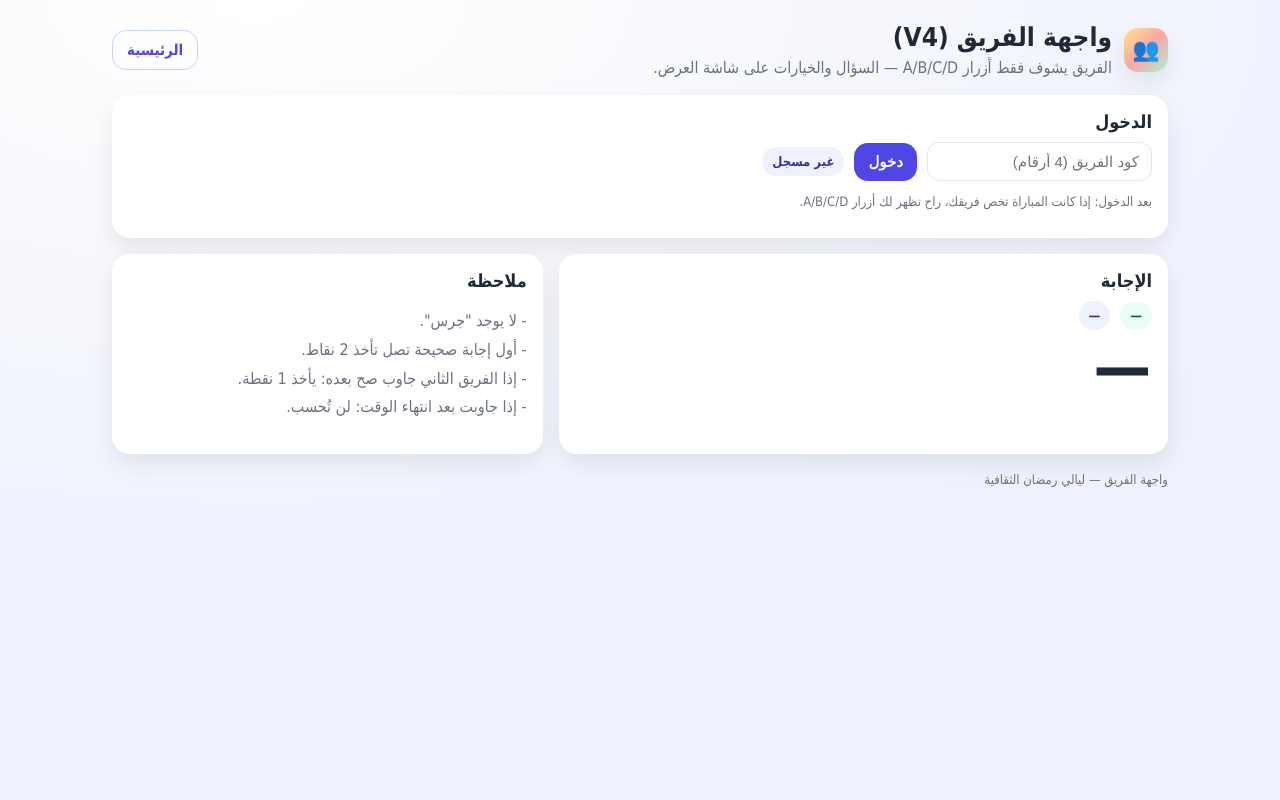
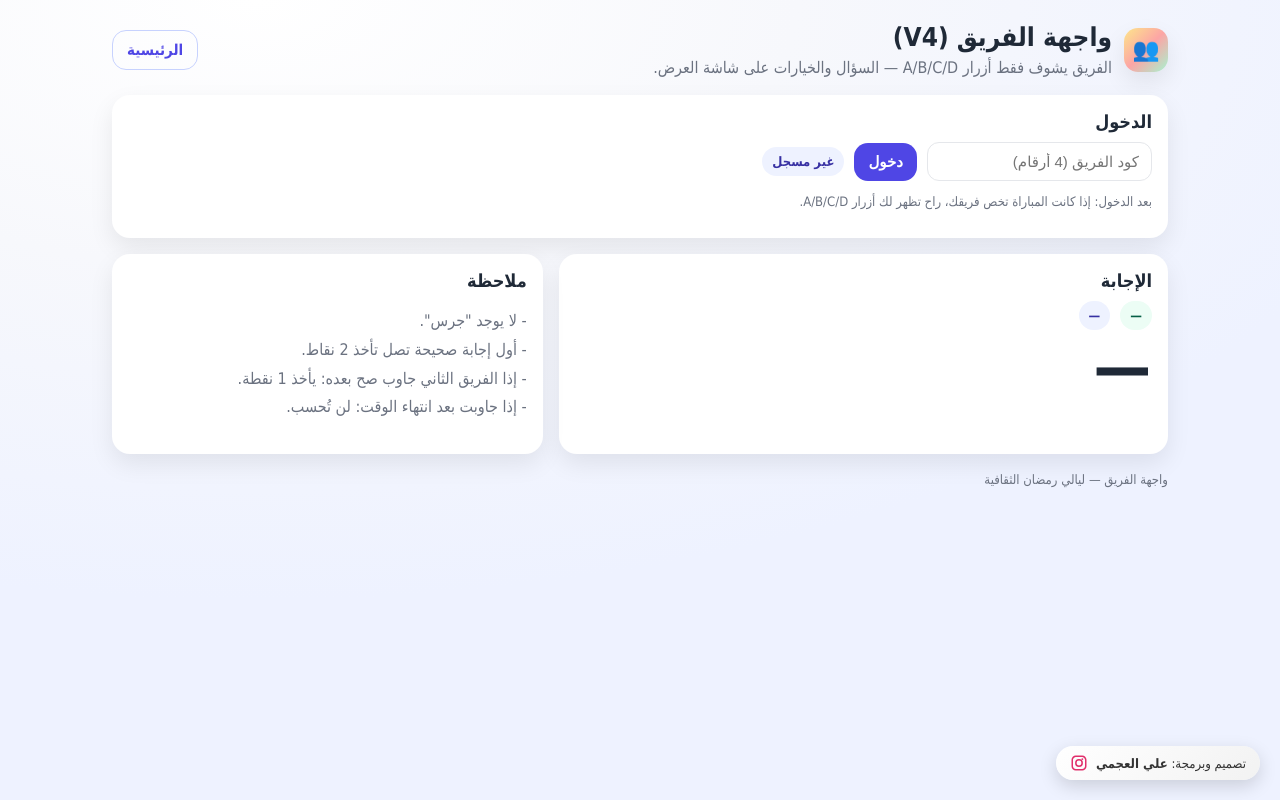
Before and after one commit to c4826848-tech/_1c29, a plain HTML site: page team.html in a window 1280 px wide. Drawn offline with Linux system fonts and the light colour scheme; no server answers.

Commit message:
Update team.html

```diff
--- a/team.html
+++ b/team.html
@@ -184,5 +184,12 @@
   renderLetters(false);
 })();
 </script>
-</body>
+<div class="designer-badge">
+  <a href="https://www.instagram.com/_1c29/" target="_blank">
+    <span>تصميم وبرمجة: <strong>علي العجمي</strong></span>
+    <svg viewBox="0 0 24 24" fill="currentColor">
+      <path d="M7.75 2C4.57 2 2 4.57 2 7.75v8.5C2 19.43 4.57 22 7.75 22h8.5C19.43 22 22 19.43 22 16.25v-8.5C22 4.57 19.43 2 16.25 2h-8.5zm0 2h8.5C18.01 4 20 5.99 20 7.75v8.5c0 1.76-1.99 3.75-3.75 3.75h-8.5C5.99 20 4 18.01 4 16.25v-8.5C4 5.99 5.99 4 7.75 4zm4.25 2.75A5.25 5.25 0 1 0 17.25 12 5.26 5.26 0 0 0 12 6.75zm0 2A3.25 3.25 0 1 1 8.75 12 3.25 3.25 0 0 1 12 8.75zm4.5-3.25a1.25 1.25 0 1 0 1.25 1.25A1.25 1.25 0 0 0 16.5 5.5z"/>
+    </svg>
+  </a>
+</div></body>
 </html>
```
